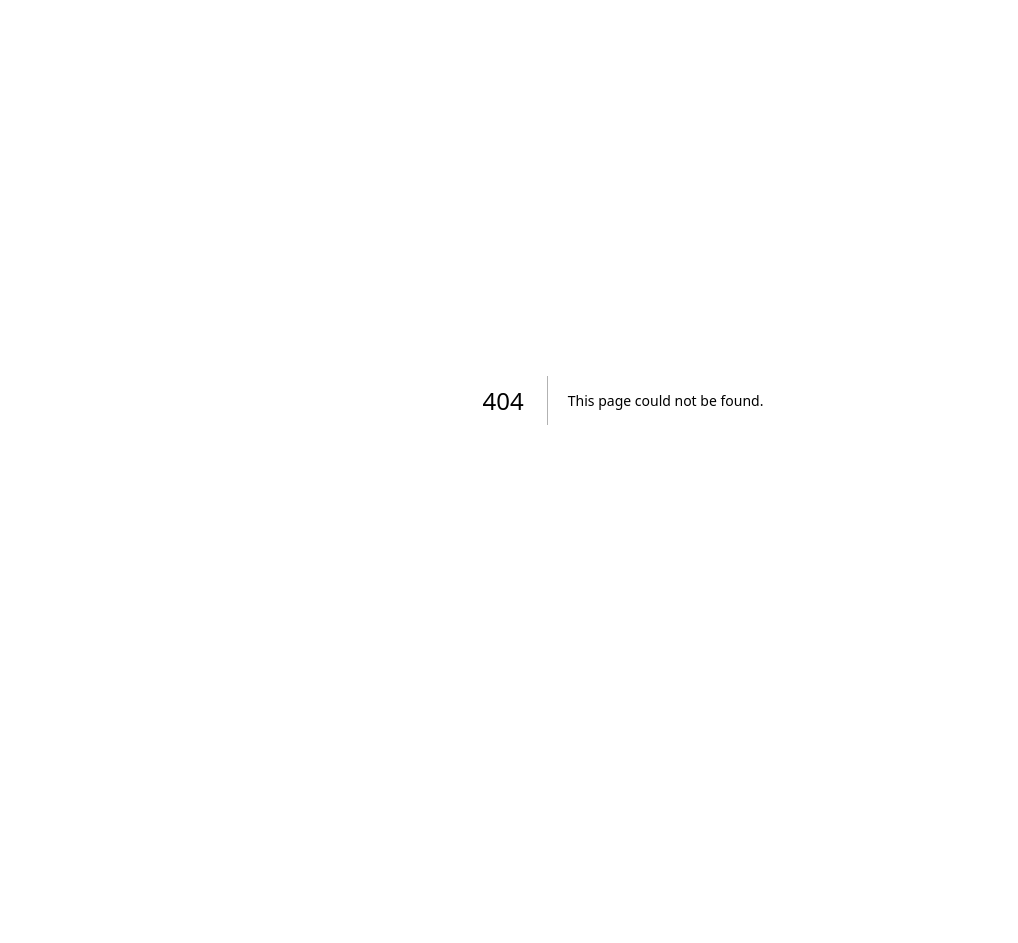
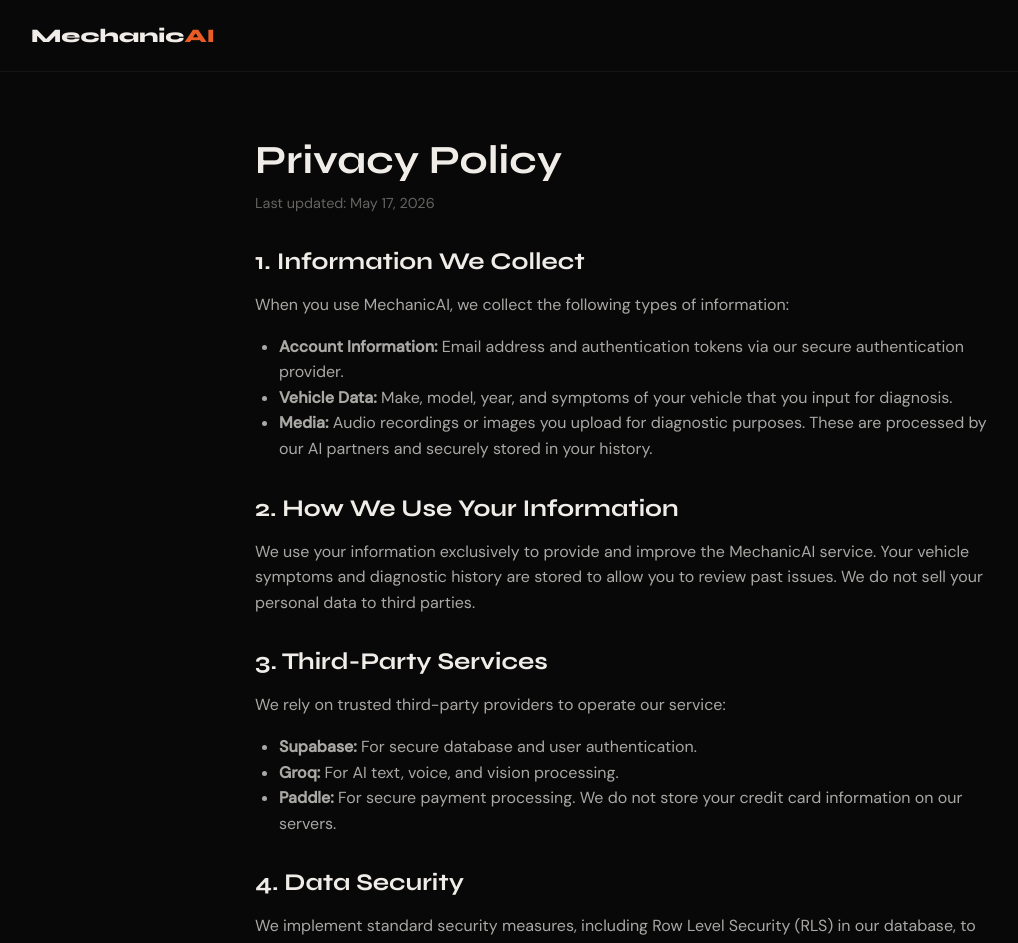
Before and after one commit to Bilal61355/MechAI, a Next.js app: page /privacy in a window 1280 px wide. Before the commit this address had no page. Shown: the top 943 px of the page, without its empty margins (17-1035 px from the left). Before the commit the page ends 800 px from the top, so only its background shows below. Built offline with nearby package versions, Linux system fonts and the light colour scheme.

Commit message:
fix: lock textarea resize and improve voice debugging

```diff
--- /dev/null
+++ b/app/privacy/page.tsx
@@ -0,0 +1,52 @@
+import Link from "next/link";
+
+export default function PrivacyPolicy() {
+  return (
+    <div style={{ background: "#080808", minHeight: "100vh", color: "#f0ede8", fontFamily: "'DM Sans', sans-serif" }}>
+      <style>{`
+        @import url('https://fonts.googleapis.com/css2?family=Syne:wght@700;800&family=DM+Sans:wght@300;400;500&display=swap');
+        * { margin: 0; padding: 0; box-sizing: border-box; }
+        p { margin-bottom: 1rem; line-height: 1.6; color: rgba(240,237,232,0.7); }
+        h2 { font-family: 'Syne', sans-serif; font-size: 1.5rem; margin-top: 2rem; margin-bottom: 1rem; color: #f0ede8; }
+        ul { margin-left: 1.5rem; margin-bottom: 1rem; color: rgba(240,237,232,0.7); line-height: 1.6; }
+      `}</style>
+
+      {/* Nav */}
+      <nav style={{ padding: "1.5rem 3rem", borderBottom: "1px solid rgba(255,255,255,0.05)" }}>
+        <Link href="/" style={{ fontFamily: "'Syne', sans-serif", fontWeight: 800, fontSize: "1.2rem", textDecoration: "none", color: "#f0ede8" }}>
+          Mechanic<span style={{ color: "#e85d26" }}>AI</span>
+        </Link>
+      </nav>
+
+      <main style={{ maxWidth: "800px", margin: "0 auto", padding: "4rem 2rem" }}>
+        <h1 style={{ fontFamily: "'Syne', sans-serif", fontSize: "2.5rem", marginBottom: "0.5rem" }}>Privacy Policy</h1>
+        <p style={{ fontSize: "0.9rem", color: "rgba(240,237,232,0.4)" }}>Last updated: May 17, 2026</p>
+
+        <h2>1. Information We Collect</h2>
+        <p>When you use MechanicAI, we collect the following types of information:</p>
+        <ul>
+          <li><strong>Account Information:</strong> Email address and authentication tokens via our secure authentication provider.</li>
+          <li><strong>Vehicle Data:</strong> Make, model, year, and symptoms of your vehicle that you input for diagnosis.</li>
+          <li><strong>Media:</strong> Audio recordings or images you upload for diagnostic purposes. These are processed by our AI partners and securely stored in your history.</li>
+        </ul>
+
+        <h2>2. How We Use Your Information</h2>
+        <p>We use your information exclusively to provide and improve the MechanicAI service. Your vehicle symptoms and diagnostic history are stored to allow you to review past issues. We do not sell your personal data to third parties.</p>
+
+        <h2>3. Third-Party Services</h2>
+        <p>We rely on trusted third-party providers to operate our service:</p>
+        <ul>
+          <li><strong>Supabase:</strong> For secure database and user authentication.</li>
+          <li><strong>Groq:</strong> For AI text, voice, and vision processing.</li>
+          <li><strong>Paddle:</strong> For secure payment processing. We do not store your credit card information on our servers.</li>
+        </ul>
+
+        <h2>4. Data Security</h2>
+        <p>We implement standard security measures, including Row Level Security (RLS) in our database, to ensure your diagnostic history and personal data are only accessible by you.</p>
+
+        <h2>5. Contact Us</h2>
+        <p>If you have any questions about our privacy practices, please contact our support team.</p>
+      </main>
+    </div>
+  );
+}
--- /dev/null
+++ b/app/refund/page.tsx
@@ -0,0 +1,44 @@
+import Link from "next/link";
+
+export default function RefundPolicy() {
+  return (
+    <div style={{ background: "#080808", minHeight: "100vh", color: "#f0ede8", fontFamily: "'DM Sans', sans-serif" }}>
+      <style>{`
+        @import url('https://fonts.googleapis.com/css2?family=Syne:wght@700;800&family=DM+Sans:wght@300;400;500&display=swap');
+        * { margin: 0; padding: 0; box-sizing: border-box; }
+        p { margin-bottom: 1rem; line-height: 1.6; color: rgba(240,237,232,0.7); }
+        h2 { font-family: 'Syne', sans-serif; font-size: 1.5rem; margin-top: 2rem; margin-bottom: 1rem; color: #f0ede8; }
+        ul { margin-left: 1.5rem; margin-bottom: 1rem; color: rgba(240,237,232,0.7); line-height: 1.6; }
+      `}</style>
+
+      {/* Nav */}
+      <nav style={{ padding: "1.5rem 3rem", borderBottom: "1px solid rgba(255,255,255,0.05)" }}>
+        <Link href="/" style={{ fontFamily: "'Syne', sans-serif", fontWeight: 800, fontSize: "1.2rem", textDecoration: "none", color: "#f0ede8" }}>
+          Mechanic<span style={{ color: "#e85d26" }}>AI</span>
+        </Link>
+      </nav>
+
+      <main style={{ maxWidth: "800px", margin: "0 auto", padding: "4rem 2rem" }}>
+        <h1 style={{ fontFamily: "'Syne', sans-serif", fontSize: "2.5rem", marginBottom: "0.5rem" }}>Refund & Cancellation Policy</h1>
+        <p style={{ fontSize: "0.9rem", color: "rgba(240,237,232,0.4)" }}>Last updated: May 17, 2026</p>
+
+        <h2>1. Subscription Cancellations</h2>
+        <p>You can cancel your MechanicAI Pro subscription at any time. Once canceled, your subscription will not automatically renew, and you will retain access to Pro features until the end of your current billing cycle.</p>
+
+        <h2>2. Refund Eligibility</h2>
+        <p>We stand behind the quality of our service. However, because MechanicAI is a digital product providing immediate access to AI resources, we generally do not offer refunds for past billing cycles.</p>
+        <p>You may be eligible for a refund if:</p>
+        <ul>
+          <li>You were charged in error due to a technical glitch.</li>
+          <li>You request a refund within 3 days of your initial purchase and have not extensively utilized the service (e.g., fewer than 2 diagnoses).</li>
+        </ul>
+
+        <h2>3. How to Request a Refund</h2>
+        <p>To request a refund, please contact our support team with your account email address and the reason for your request. All refund requests are reviewed on a case-by-case basis.</p>
+
+        <h2>4. Free Trial</h2>
+        <p>We offer a 1-day free trial on our Pro plan. If you cancel before the trial period ends, you will not be charged. It is the user's responsibility to cancel their trial if they do not wish to be billed.</p>
+      </main>
+    </div>
+  );
+}
--- /dev/null
+++ b/app/terms/page.tsx
@@ -0,0 +1,47 @@
+import Link from "next/link";
+
+export default function TermsOfService() {
+  return (
+    <div style={{ background: "#080808", minHeight: "100vh", color: "#f0ede8", fontFamily: "'DM Sans', sans-serif" }}>
+      <style>{`
+        @import url('https://fonts.googleapis.com/css2?family=Syne:wght@700;800&family=DM+Sans:wght@300;400;500&display=swap');
+        * { margin: 0; padding: 0; box-sizing: border-box; }
+        p { margin-bottom: 1rem; line-height: 1.6; color: rgba(240,237,232,0.7); }
+        h2 { font-family: 'Syne', sans-serif; font-size: 1.5rem; margin-top: 2rem; margin-bottom: 1rem; color: #f0ede8; }
+        ul { margin-left: 1.5rem; margin-bottom: 1rem; color: rgba(240,237,232,0.7); line-height: 1.6; }
+      `}</style>
+
+      {/* Nav */}
+      <nav style={{ padding: "1.5rem 3rem", borderBottom: "1px solid rgba(255,255,255,0.05)" }}>
+        <Link href="/" style={{ fontFamily: "'Syne', sans-serif", fontWeight: 800, fontSize: "1.2rem", textDecoration: "none", color: "#f0ede8" }}>
+          Mechanic<span style={{ color: "#e85d26" }}>AI</span>
+        </Link>
+      </nav>
+
+      <main style={{ maxWidth: "800px", margin: "0 auto", padding: "4rem 2rem" }}>
+        <h1 style={{ fontFamily: "'Syne', sans-serif", fontSize: "2.5rem", marginBottom: "0.5rem" }}>Terms of Service</h1>
+        <p style={{ fontSize: "0.9rem", color: "rgba(240,237,232,0.4)" }}>Last updated: May 17, 2026</p>
+
+        <h2>1. Acceptance of Terms</h2>
+        <p>By accessing and using MechanicAI ("we", "our", or "us"), you accept and agree to be bound by the terms and provision of this agreement. If you do not agree to abide by these terms, please do not use our service.</p>
+
+        <h2>2. Description of Service</h2>
+        <p>MechanicAI provides AI-powered vehicle diagnostic estimates, potential repair costs, and negotiation advice based on user input. Our service acts as a reference guide and is NOT a substitute for professional mechanical inspection.</p>
+
+        <h2>3. Disclaimer of Liability</h2>
+        <p>The diagnostic information provided by MechanicAI is generated by Artificial Intelligence. While we strive for accuracy, we do not guarantee the correctness, completeness, or reliability of any diagnosis or price estimate.</p>
+        <ul>
+          <li>We are not responsible for any physical damage to your vehicle resulting from following or ignoring our advice.</li>
+          <li>We are not liable for any financial losses or disputes between you and third-party mechanics or service centers.</li>
+          <li>Always consult a certified mechanic before making major repair decisions.</li>
+        </ul>
+
+        <h2>4. User Accounts and Subscriptions</h2>
+        <p>To access premium features, users may be required to purchase a subscription. You are responsible for maintaining the confidentiality of your account credentials. We reserve the right to suspend or terminate accounts that violate our terms or attempt to abuse the platform limits.</p>
+
+        <h2>5. Changes to Terms</h2>
+        <p>We reserve the right to modify these terms at any time. We will notify users of any significant changes via email or platform announcements.</p>
+      </main>
+    </div>
+  );
+}
```
Also changed, not shown: app/diagnose/page.tsx (+6 -1 lines), app/page.tsx (+8 -2 lines).
